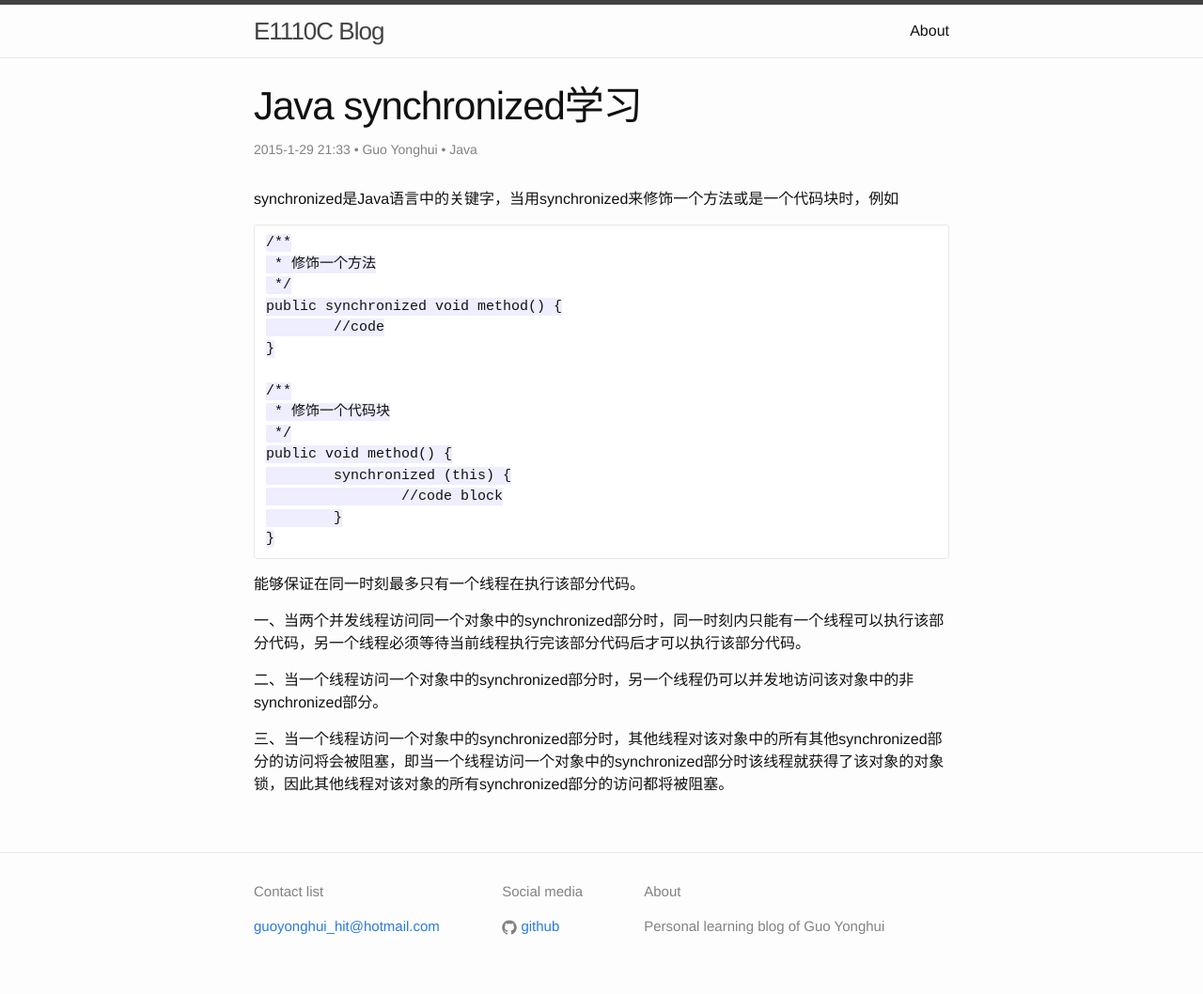
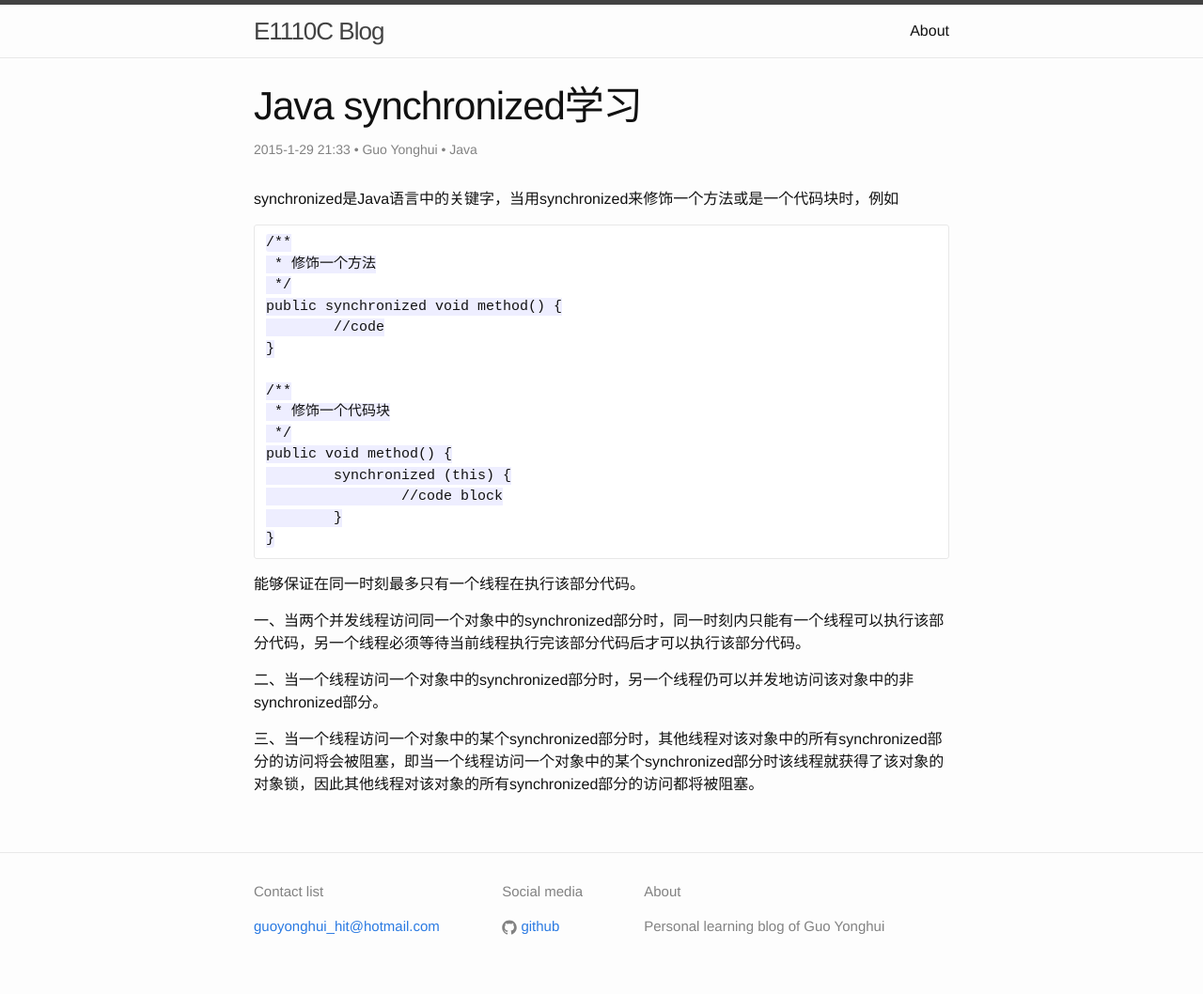
Before and after one commit to E1110CNotFound/E1110CNotFound.github.io, a Jekyll site: the page built from _posts/2015-01-29-Java synchronized学习.markdown, in a window 1280 px wide. Shown: the whole page at 94% size. Built offline with Jekyll 4.4.1, drawn with Linux system fonts in a browser that asks for light colours.

Commit message:
commit a blog

```diff
--- a/_posts/2015-01-29-Java synchronized学习.markdown
+++ b/_posts/2015-01-29-Java synchronized学习.markdown
@@ -29,4 +29,4 @@ synchronized是Java语言中的关键字，当用synchronized来修饰一个方
 
 二、当一个线程访问一个对象中的synchronized部分时，另一个线程仍可以并发地访问该对象中的非synchronized部分。
 
-三、当一个线程访问一个对象中的synchronized部分时，其他线程对该对象中的所有其他synchronized部分的访问将会被阻塞，即当一个线程访问一个对象中的synchronized部分时该线程就获得了该对象的对象锁，因此其他线程对该对象的所有synchronized部分的访问都将被阻塞。
+三、当一个线程访问一个对象中的某个synchronized部分时，其他线程对该对象中的所有synchronized部分的访问将会被阻塞，即当一个线程访问一个对象中的某个synchronized部分时该线程就获得了该对象的对象锁，因此其他线程对该对象的所有synchronized部分的访问都将被阻塞。
```
